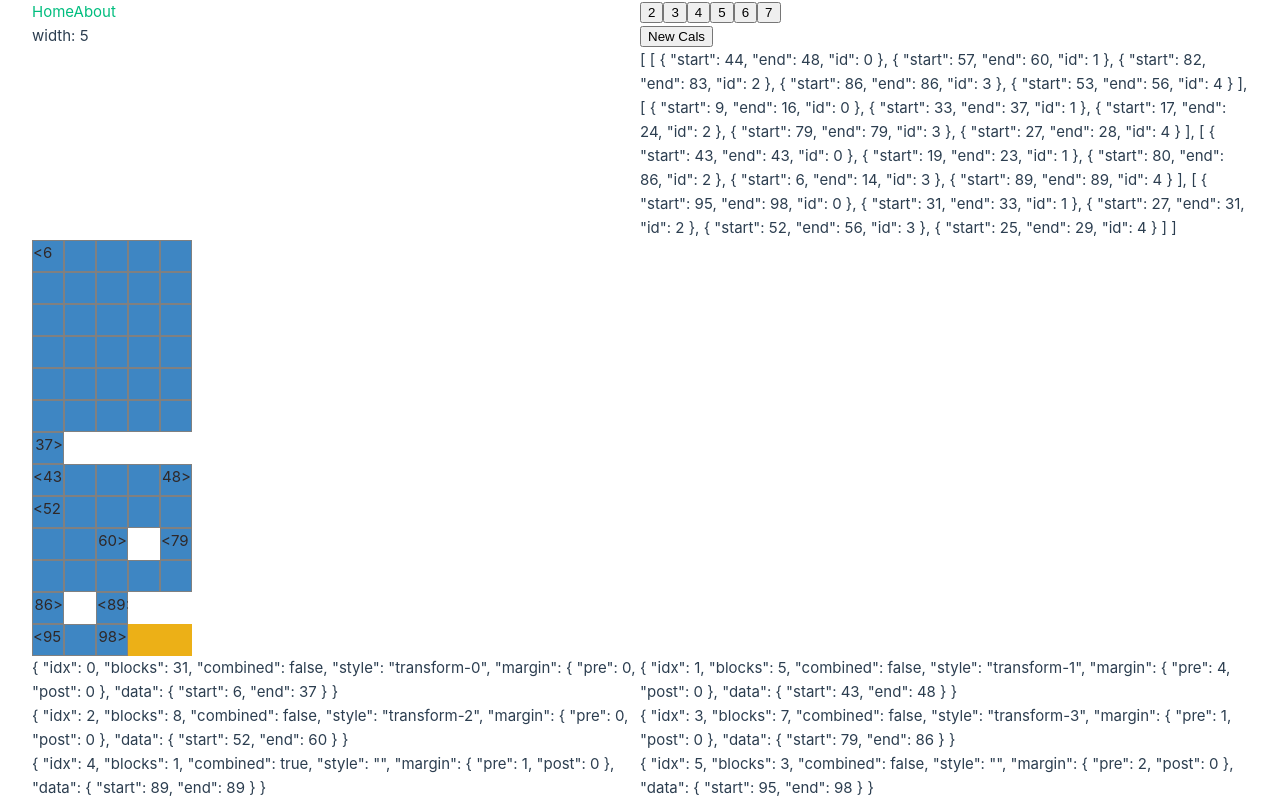
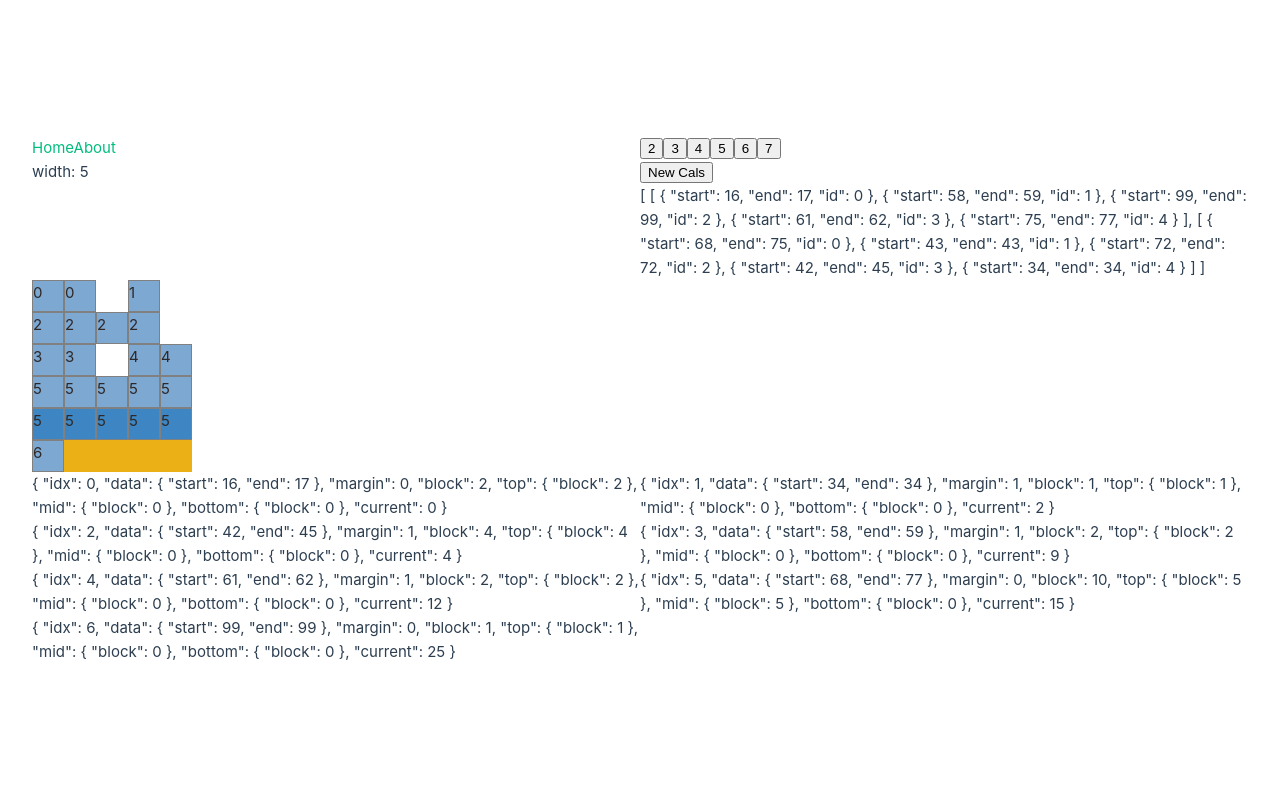
Before and after one commit to k-flynn-webdev/app-short-cal, a Vue app: page /group in a window 1280 px wide. Built offline with nearby package versions, Linux system fonts and the light colour scheme.

Commit message:
new implementation

```diff
--- a/src/components/Group.vue
+++ b/src/components/Group.vue
@@ -21,13 +21,15 @@ const calDataIslandsMargins = computed(() =>
   <div class="container" :class="`width-${getCols}`">
     <GroupItem
       v-for="groupItem in calDataIslandsMargins"
-      :key="groupItem"
+      :key="groupItem.idx"
       :group-item="groupItem"
     />
   </div>
 
   <br />
-  <div v-for="item in calDataIslandsMargins" :key="item">{{ item }}</div>
+  <div v-for="item in calDataIslandsMargins" :key="item">
+    {{ item }}
+  </div>
 </template>
 
 <style lang="scss">
@@ -44,14 +46,21 @@ const calDataIslandsMargins = computed(() =>
   color: #2f2828;
   background-color: #3e86c3;
 }
+.top {
+  background-color: #7ca8d2;
+}
+.bottom {
+  background-color: #1e507a;
+}
 .empty {
   width: 2rem;
   height: 2rem;
   color: #2f2828;
   background-color: #ffffff;
-  &.post {
-    background-color: #a47e7e;
-  }
+}
+.new-line {
+  width: 100%;
+  min-height: 0.2rem;
 }
 .width-1 {
   max-width: 2rem;
--- a/src/components/GroupItem.vue
+++ b/src/components/GroupItem.vue
@@ -4,50 +4,69 @@ defineProps({
     type: Object,
     required: true,
     default: () => {
-      return { idx: 0, margin: { pre: 1, post: 0, blocks: 0, data: {} } };
+      return {
+        idx: 0,
+        data: {},
+        margin: 0,
+        top: { block: 0 },
+        mid: { block: 0 },
+        bottom: { block: 0 },
+        current: 0,
+      };
     },
   },
 });
 </script>
 
 <template>
-  <template v-for="idx in groupItem.margin.pre" :key="idx">
-    <div class="empty pre" />
+  <template v-for="idx in groupItem.margin" :key="idx">
+    <div class="empty" />
+  </template>
+  <template v-for="idx in groupItem.top.block" :key="idx">
+    <div class="block top">{{ groupItem.idx }}</div>
+  </template>
+  <template v-for="idx in groupItem.mid.block" :key="idx">
+    <div class="block mid">{{ groupItem.idx }}</div>
+  </template>
+  <template v-for="idx in groupItem.bottom.block" :key="idx">
+    <div class="block bottom">{{ groupItem.idx }}</div>
   </template>
 
-  <template v-for="idx in groupItem.blocks" :key="idx">
-    <template v-if="groupItem.combined">
-      <div v-if="idx === 1" class="block text-center">
-        <span>&lt</span>
-        <span>{{ groupItem.data.start }}</span>
-        <span>&gt</span>
-      </div>
-    </template>
+  <!--  <div class="new-line"></div>-->
 
-    <template v-else>
-      <div v-if="idx === 1" class="block text-left">
-        <span>&lt</span>
-        <span>{{ groupItem.data.start }}</span>
-      </div>
+  <!--  <template v-for="idx in groupItem.blocks" :key="idx">-->
+  <!--    <template v-if="groupItem.combined">-->
+  <!--      <div v-if="idx === 1" class="block text-center">-->
+  <!--        <span>&lt</span>-->
+  <!--        <span>{{ groupItem.data.start }}</span>-->
+  <!--        <span>&gt</span>-->
+  <!--      </div>-->
+  <!--    </template>-->
 
-      <div
-        v-if="idx === groupItem.blocks - 1"
-        class="block text-right"
-        :class="groupItem.styleClass"
-      >
-        <span>{{ groupItem.data.end }} </span>
-        <span>&gt</span>
-      </div>
+  <!--    <template v-else>-->
+  <!--      <div v-if="idx === 1" class="block text-left">-->
+  <!--        <span>&lt</span>-->
+  <!--        <span>{{ groupItem.data.start }}</span>-->
+  <!--      </div>-->
 
-      <div
-        v-if="idx < groupItem.blocks - 1"
-        class="block"
-        :class="groupItem.styleClass"
-      />
-    </template>
-  </template>
+  <!--      <div-->
+  <!--        v-if="idx === groupItem.blocks - 1"-->
+  <!--        class="block text-right"-->
+  <!--        :class="groupItem.styleClass"-->
+  <!--      >-->
+  <!--        <span>{{ groupItem.data.end }} </span>-->
+  <!--        <span>&gt</span>-->
+  <!--      </div>-->
 
-  <template v-for="idx in groupItem.margin.post" :key="idx">
-    <div class="empty post" />
-  </template>
+  <!--      <div-->
+  <!--        v-if="idx < groupItem.blocks - 1"-->
+  <!--        class="block"-->
+  <!--        :class="groupItem.styleClass"-->
+  <!--      />-->
+  <!--    </template>-->
+  <!--  </template>-->
+
+  <!--  <template v-for="idx in groupItem.margin.post" :key="idx">-->
+  <!--    <div class="empty post" />-->
+  <!--  </template>-->
 </template>
--- a/src/helpers/cal.js
+++ b/src/helpers/cal.js
@@ -103,51 +103,64 @@ export const createDataIslands = (input) => {
   return dateIslands;
 };
 
-export const returnBlock = (input) => input.end - input.start;
-
-export const returnBlocksObj = (input) => {
-  const blockValue = returnBlock(input);
-  return {
-    blocks: blockValue < 2 ? 1 : blockValue,
-    combined: blockValue < 2,
-  };
+export const blockTotal = (input) => {
+  const blockValue = input.end + 1 - input.start;
+  return blockValue > 0 ? blockValue : 0;
 };
 
-export const returnMarginsObj = (input, cols, current, idx) => {
+export const marginTotal = (blocks, cols, current) => {
   let spaceLeftPre = 0;
-  const blockValue = returnBlock(input);
 
   if (current > 0) {
     spaceLeftPre = cols - (current % cols);
 
     if (spaceLeftPre < cols) {
-      if (blockValue > cols) {
-        // item will not fit inline add a space
-        spaceLeftPre = 1;
-      }
+      // item will not fit inline add a space
+      if (blocks > cols) return 1;
 
-      if (blockValue < spaceLeftPre) {
-        // item will fit inline
-        spaceLeftPre = 1;
-      }
+      // item will fit inline
+      if (blocks < spaceLeftPre) return 1;
     } else {
       // item will be new line
-      spaceLeftPre = 0;
+      return 0;
     }
   }
 
-  const startLine = Math.floor((current + spaceLeftPre) / cols);
-  const endLine = Math.floor((current + spaceLeftPre + blockValue) / cols);
+  return spaceLeftPre;
+};
 
-  let isNewLine = startLine !== endLine;
+export const createDataIslandsMarginObj = (item, cols, current, idx) => {
+  const blockObj = {
+    idx,
+    data: { ...item },
+    margin: 0,
+    block: 0,
+    top: { block: 0 },
+    mid: { block: 0 },
+    bottom: { block: 0 },
+    current,
+  };
 
-  return {
-    style: isNewLine ? `transform-${idx}` : "",
-    margin: {
-      pre: spaceLeftPre,
-      post: 0,
-    },
-  };
+  blockObj.block = blockTotal(item);
+  blockObj.margin = marginTotal(blockObj.block, cols, current);
+
+  const currentLine = Math.floor((current + blockObj.margin) / cols);
+  const line01Point = Math.floor((currentLine + 1) * cols);
+  const line02Point = Math.floor((currentLine + 2) * cols);
+  const endPoint = current + blockObj.margin + blockObj.block;
+
+  [
+    { value: current + blockObj.margin, key: "top" },
+    { value: line01Point, key: "mid" },
+    { value: line02Point, key: "bottom" },
+  ].forEach((item) => {
+    const test = endPoint - item.value;
+    if (test > 0) {
+      blockObj[item.key].block = test > cols ? cols : test;
+    }
+  });
+
+  return blockObj;
 };
 
 export const createDataIslandsMargin = (input, cols) => {
@@ -157,17 +170,9 @@ export const createDataIslandsMargin = (input, cols) => {
   // TODO: turn into a reducer later on
 
   input.forEach((item, idx) => {
-    const blocks = returnBlocksObj(item, cols, current, idx);
-    const margins = returnMarginsObj(item, cols, current, idx);
+    const itemObj = createDataIslandsMarginObj(item, cols, current, idx);
 
-    const itemObj = {
-      idx,
-      ...blocks,
-      ...margins,
-      data: { ...item },
-    };
-
-    current += itemObj.margin.pre + itemObj.blocks + itemObj.margin.post;
+    current += itemObj.margin + itemObj.block;
 
     return dataIslandsList.push(itemObj);
   });
--- a/src/stores/cals.js
+++ b/src/stores/cals.js
@@ -84,6 +84,22 @@ export const useCalsStore = defineStore({
       //     { start: 31, end: 31, id: 4 },
       //   ],
       // ];
+      this.cals = [
+        [
+          { start: 16, end: 17, id: 0 },
+          { start: 58, end: 59, id: 1 },
+          { start: 99, end: 99, id: 2 },
+          { start: 61, end: 62, id: 3 },
+          { start: 75, end: 77, id: 4 },
+        ],
+        [
+          { start: 68, end: 75, id: 0 },
+          { start: 43, end: 43, id: 1 },
+          { start: 72, end: 72, id: 2 },
+          { start: 42, end: 45, id: 3 },
+          { start: 34, end: 34, id: 4 },
+        ],
+      ];
     },
   },
 });
```
